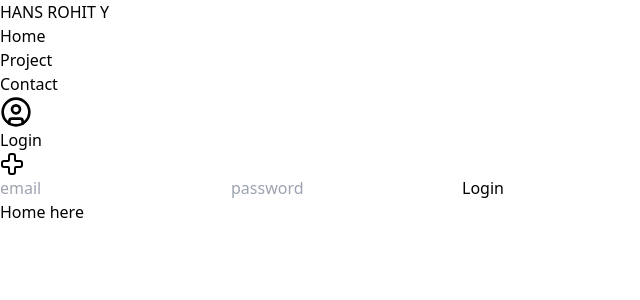
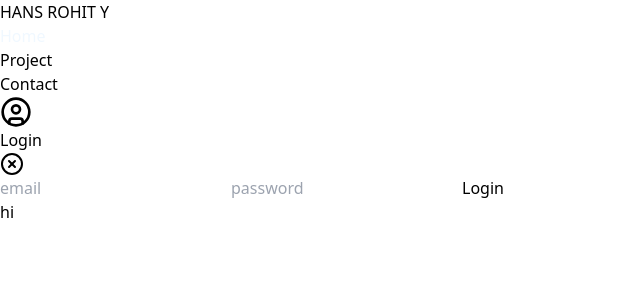
Before and after one commit to hansrohit/react---portfolio, a React (Vite) app in the folder reactportfolio/: page / in a window 1280 px wide. Both pictures are taken after a click on the item 640 px from the left and 112 px from the top of the page. Shown: the top 300 px of the page, without its empty margins (0-640 px from the left). Built offline with nearby package versions, Linux system fonts and the light colour scheme.

Commit message:
home page commit 0.0

```diff
--- a/reactportfolio/src/assets/css/index.css
+++ b/reactportfolio/src/assets/css/index.css
@@ -6,3 +6,8 @@
     margin: 0px;
     padding: 0px;
 }
+
+.active{
+    background-color: rgb(72, 72, 72);
+    color: aliceblue;
+}
--- a/reactportfolio/src/components/Navbar.jsx
+++ b/reactportfolio/src/components/Navbar.jsx
@@ -1,6 +1,6 @@
 import React, { useRef, useState } from 'react'
-import {CircleUser, Cross} from 'lucide-react';
-import {Link} from 'react-router-dom'
+import {CircleUser, CircleX, Cross} from 'lucide-react';
+import {NavLink,Link} from 'react-router-dom'
 
 const Navbar = () => {
 
@@ -28,19 +28,19 @@ const Navbar = () => {
 
   return (
     <>
-    <div className='bg-slate-300 rounded-sm h-[4rem] w-full shadow-xl bg-opacity-60 flex justify-around items-center sticky'>
-          <div className='h-full w-[95%] flex justify-center items-center'>
+    <div className='bg-slate-300  rounded-sm h-[4rem] w-full shadow-xl bg-opacity-60 flex justify-around items-center sticky top-0'>
+          <div className='h-full w-[95%] flex justify-center items-center '>
             <div className='flex h-full w-full justify-start items-center '><h1 className='font-bold'><Link to='/'>HANS ROHIT Y</Link></h1></div>
            <div className='flex justify-end items-center h-full w-[50%]'>
-            <ul className='h-full w-full list-none flex flex-row justify-center gap-1 items-center font-semibold'>
+            <ul className='h-full w-full list-none flex flex-row justify-center gap-1 items-center font-semibold '>
             {navdata.map((data,index)=>(
-              <Link key={index} to={data.path} className='h-[100%] w-[40%]'><li className='border-1  justify-center flex items-center h-full w-full hover:bg-slate-800 hover:bg-opacity-30 hover:text-white'>{data.title}</li></Link>
+              <NavLink key={index} to={data.path} className='h-[100%] w-[40%]'><li className='border-1  justify-center flex items-center h-full w-full hover:bg-slate-800 hover:bg-opacity-30 hover:text-white'>{data.title}</li></NavLink>
             ))}
                 {/* <li className='border-1 justify-center flex items-center h-[100%] w-[40%] hover:bg-slate-800 hover:text-white hover:bg-opacity-30'><Link to='/project'>Project</Link></li>
                 <li className='border-1 justify-center flex items-center h-[100%] w-[40%] hover:bg-slate-800 hover:text-white hover:bg-opacity-30'><Link to='/contact'>Contact</Link></li> */}
             <div className=' h-[100%] w-[18%] border-1 justify-center items-center flex'>
                 {/* <Link to='/home'><li className='border-2 border-black rounded-full h-[32px] w-[32px] flex justify-start items-center'><CircleUser size={32} /></li></Link> */}
-                <li className='border-2 border-black rounded-full h-[32px] w-[32px] flex justify-start items-center' onClick={()=>{setlogin(true);console.log(login)}}><CircleUser size={32} /></li>
+                <li className='border-2 cursor-pointer border-black rounded-full h-[32px] w-[32px] flex justify-start items-center' onClick={()=>{setlogin(true);console.log(login)}}><CircleUser size={32} /></li>
                 </div>
             </ul>
             </div>
@@ -56,7 +56,7 @@ const Navbar = () => {
                                         Login
                                     </div>
                                     <div className="w-1/2 flex justify-end">
-                                        <Cross onClick={() => setlogin(!login)} />
+                                        <CircleX onClick={() => setlogin(!login)} />
                                     </div>
                                 </div>
                                 <div className="w-full h-[85%] flex flex-row justify-center items-center">
--- a/reactportfolio/src/pages/Home.jsx
+++ b/reactportfolio/src/pages/Home.jsx
@@ -2,9 +2,9 @@ import React from 'react'
 
 const home = () => {
   return (
-    <div>
-      Home here
-    </div>
+    <>
+     hi
+    </>
   )
 }
 
```
